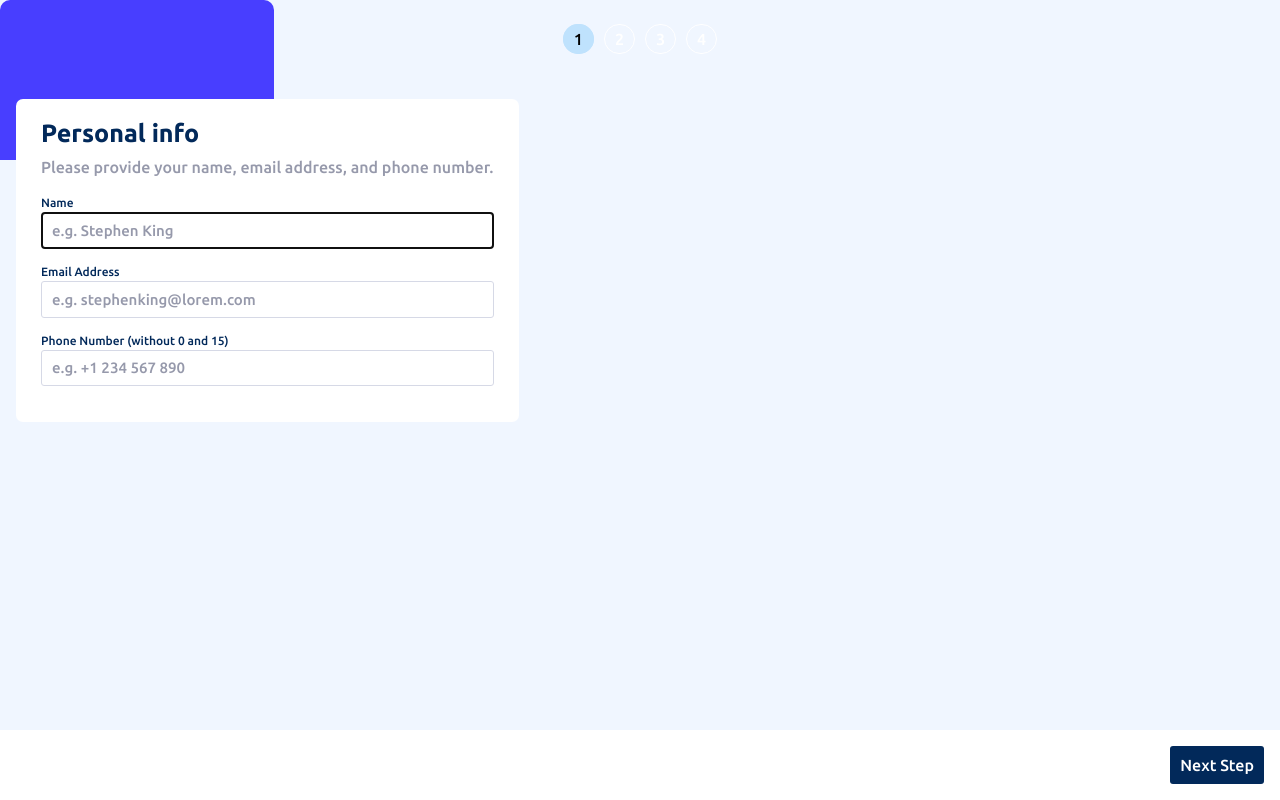
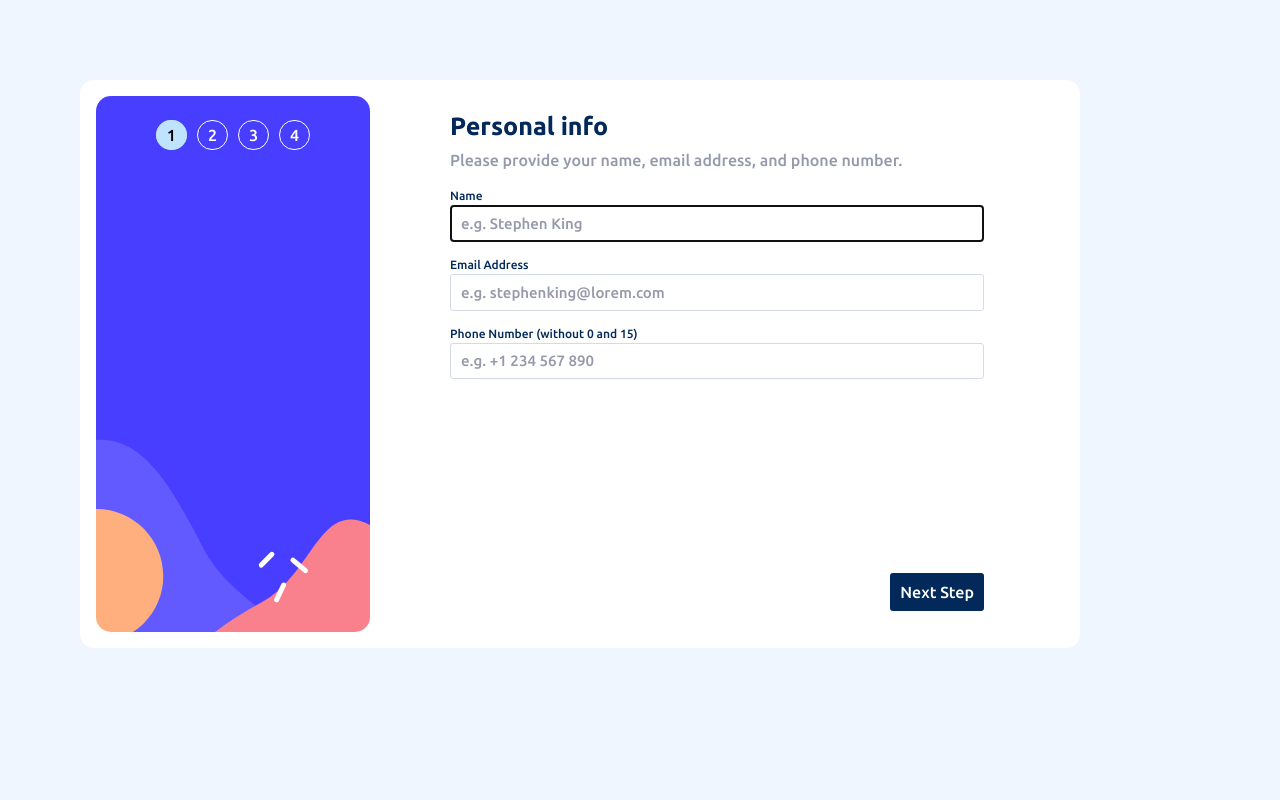
Before and after one commit to facundofrias/multi-step-form, a plain HTML site: page index.html in a window 1280 px wide. Drawn offline with Linux system fonts and the light colour scheme.

Commit message:
Se finalizó el diseño del layout general.

```diff
--- a/js/script.js
+++ b/js/script.js
@@ -47,11 +47,12 @@ let client = new Client(),
   stepOne, stepTwo, stepThree, stepFour, stepFive;
 
 stepTwo = `
-  <div class="data" id="current-tab">
+  <div class="data plan-selection" id="current-tab">
     <div class="data__step-info">
       <p class="data__title">Select your plan</p>
       <p class="data__description">You have the option of monthly or yearly billing.</p>
     </div>
+    <div class="plans">
       <div class="data__plan-container" id="arcade-plan">
         <label class="mode-plan" for="arcade">
           <img src="./assets/images/icon-arcade.svg" alt="Arcade mode image">
@@ -76,6 +77,7 @@ stepTwo = `
         </label>
         <input type="radio" name="plan">
       </div>
+    </div>
     <div class="data__type-plan-container">
       <span class="type-plan selected-type">Monthly</span>
       <div class="toggle-container">
@@ -83,6 +85,7 @@ stepTwo = `
         <label class="toggle-label" for="switch" id="toggle-plan">Toggle</label>
       </div>
       <span class="type-plan">Yearly</span>
+    </div>
   </div> `;
 
 // Asignación de precios de Plan
--- a/scss/_footer.scss
+++ b/scss/_footer.scss
@@ -5,6 +5,8 @@
   display: flex;
   justify-content: end;
   align-items: center;
+  position: absolute;
+  bottom: 0;
 
   &__btn-next{
     padding: 10px;
--- a/scss/_header.scss
+++ b/scss/_header.scss
@@ -1,3 +1,9 @@
+  .steps-container {
+    display: grid;
+    grid-template-areas: 'steps data'
+                          'steps footer';
+  }
+
 .sidebar-container {
   height: 160px;
   background-image: url(../assets/images/bg-sidebar-mobile.svg);
--- a/scss/utils/desktop/_header.scss
+++ b/scss/utils/desktop/_header.scss
@@ -1,6 +1,73 @@
 @media (width > 375px){ //some value
+  body {
+    padding: 5rem;
+  }
 
-  .sidebar-container{
+  .steps-container {
+    height: 568px;
+    width: 1000px;
+    padding: 1rem;
+    display: grid;
+    grid-template-areas: 'steps data'
+                          'steps footer';
+    grid-template-columns: 274px auto;
+    grid-template-rows: 85% 15%;
+    background-color: white;
+    border-radius: 14px;
+  }
+
+  .sidebar-container,
+  .data {
+    width: 100%;
+    position: inherit;
+  }
+
+  .sidebar-container {
+    height: 100%;
+    grid-area: steps;
     background-image: url(../../../assets/images/bg-sidebar-desktop.svg);
+    border-radius: 15px;
+  }
+
+  .plan-selection {
+  }
+
+  .plans {
+    display: flex;
+    flex-direction: row;
+    justify-content: space-between;
+    gap: 18px;
+  }
+
+  .mode-plan {
+    padding: 1rem;
+    height: 200px;
+    width: 170px;
+    display: flex;
+    flex-direction: column;
+    justify-content: space-between;
+    align-items: center;
+  }
+
+  .mode-plan img {
+    padding-bottom: 2rem;
+    width: 60px;
+    height: auto;
+  }
+
+  .data,
+  .footer {
+    padding: 1rem 5rem;
+  }
+
+  .data {
+    margin: 0;
+    grid-area: data;
+    border-radius: 0 10px 10px 0;
+  }
+
+  .footer {
+    grid-area: footer;
+    position: inherit;
   }
 }
```
Also changed, not shown: index.html (+1 -1 lines), css/styles.css, 1 other file. Lines whose indentation alone changed are shown as unchanged.
